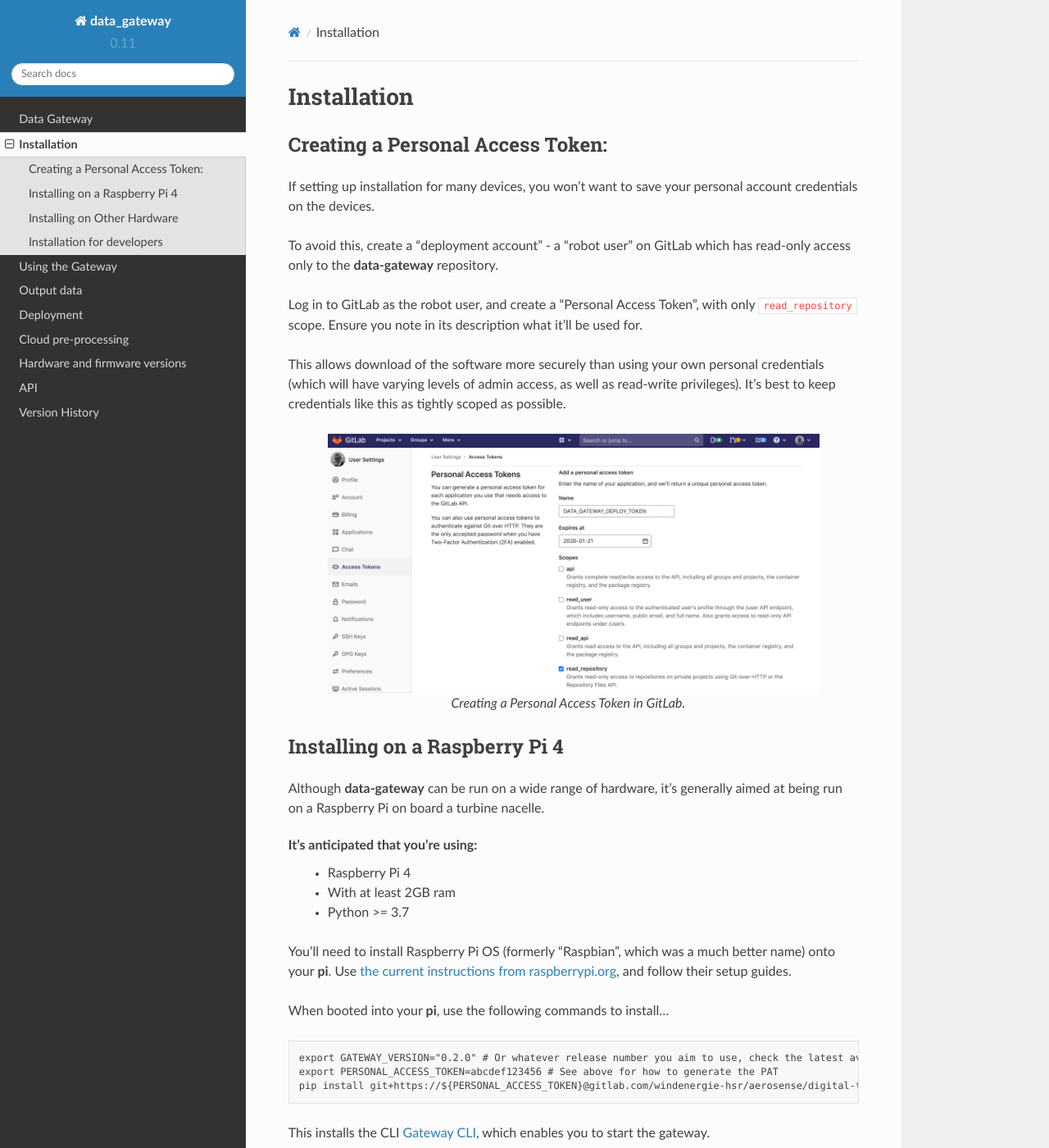
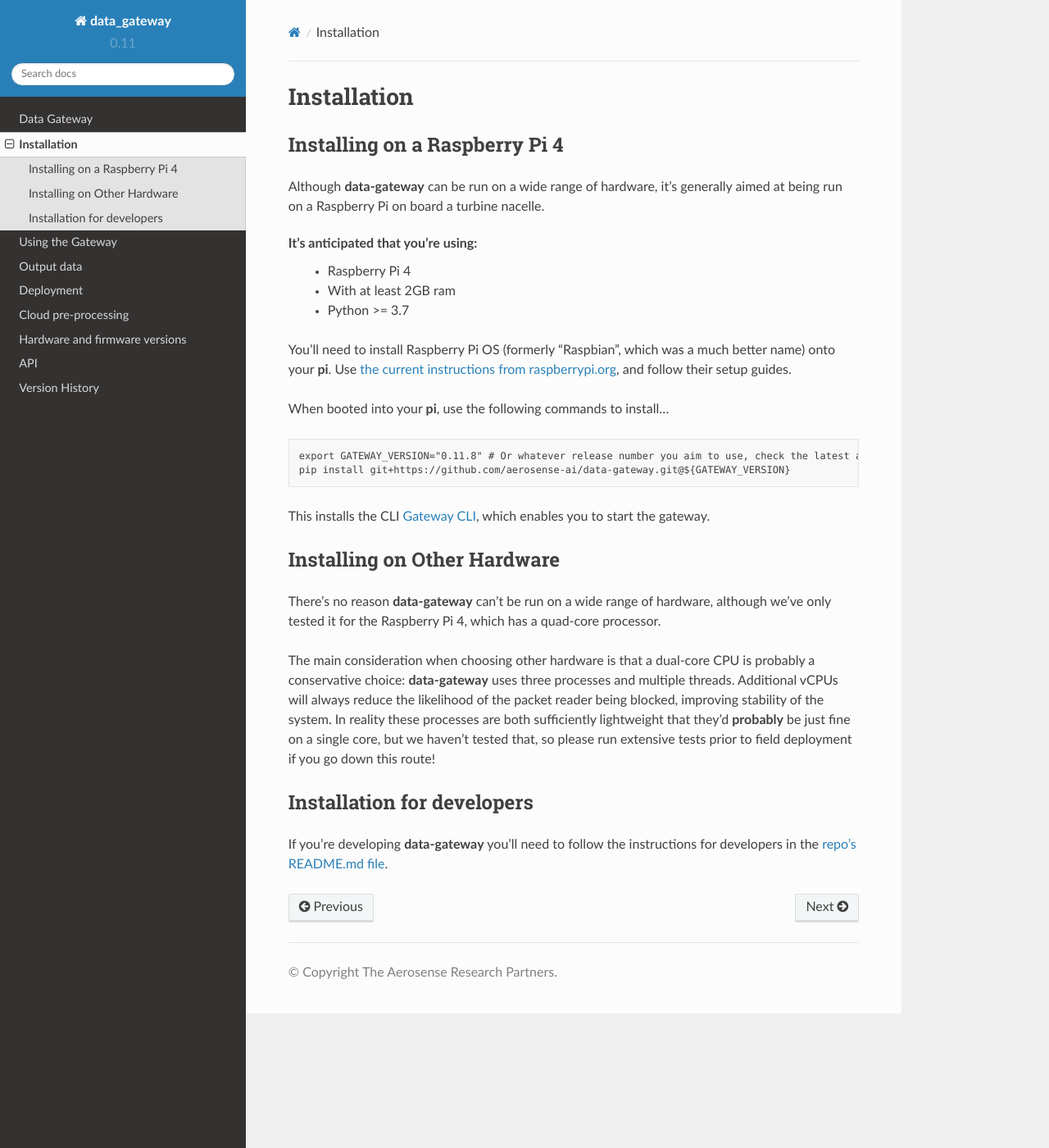
Before and after one commit to aerosense-ai/data-gateway, a Sphinx documentation site: the page built from docs/source/installation.rst, in a window 1280 px wide and 1400 px high. Shown: the whole window at 82% size. Built offline with Sphinx 7.4.7 and the Read the Docs theme 2.0.0, drawn with Linux system fonts in a browser that asks for light colours; pages that are not in the unit, such as notebooks, are missing from menus; some of the changed text lies outside the part shown.

Commit message:
DOC: Update README and installation documentation

```diff
--- a/docs/source/installation.rst
+++ b/docs/source/installation.rst
@@ -3,32 +3,6 @@
 ============
 Installation
 ============
-
-.. _creating_a_personal_access_token:
-
-Creating a Personal Access Token:
-=================================
-
-If setting up installation for many devices, you won't want to save your personal account credentials on the devices.
-
-To avoid this, create a "deployment account" - a "robot user" on GitLab which has read-only access only to the
-**data-gateway** repository.
-
-Log in to GitLab as the robot user, and create a "Personal Access Token", with only ``read_repository`` scope. Ensure
-you note in its description what it'll be used for.
-
-This allows download of the software more securely than using your own personal credentials (which will
-have varying levels of admin access, as well as read-write privileges). It's best to keep credentials like
-this as tightly scoped as possible.
-
-.. figure:: images/creating-a-personal-access-token.png
-    :width: 600px
-    :align: center
-    :figclass: align-center
-    :alt: Creating a personal access token in GitLab
-
-    Creating a Personal Access Token in GitLab.
-
 
 .. _installing_on_a_raspberry_pi:
 
@@ -50,16 +24,10 @@
 
 .. code-block::
 
-   export GATEWAY_VERSION="0.2.0" # Or whatever release number you aim to use, check the latest available on GitLab
-   export PERSONAL_ACCESS_TOKEN=abcdef123456 # See above for how to generate the PAT
-   pip install git+https://${PERSONAL_ACCESS_TOKEN}@gitlab.com/windenergie-hsr/aerosense/digital-twin/data-gateway@${GATEWAY_VERSION}
+   export GATEWAY_VERSION="0.11.8" # Or whatever release number you aim to use, check the latest available on GitHub
+   pip install git+https://github.com/aerosense-ai/data-gateway.git@${GATEWAY_VERSION}
 
 This installs the CLI :ref:`gateway_cli`, which enables you to start the gateway.
-
-.. ATTENTION::
-   For prototyping and early set-ups, you needn't bother creating a PAT. By omitting the
-   ``${PERSONAL_ACCESS_TOKEN_GITLAB}`` string from the above ``git clone`` command, you'll be prompted for
-   your own username and password, which will be used to fetch the code but won't be stored.
 
 
 .. _installing_on_other_hardware:
@@ -71,10 +39,10 @@
 Raspberry Pi 4, which has a quad-core processor.
 
 The main consideration when choosing other hardware is that a dual-core CPU is probably a conservative choice:
-**data-gateway** uses two threads. Additional vCPUs will always reduce the likelihood of the packet reader being blocked,
-improving stability of the system. In reality these processes are both sufficiently lightweight that they'd **probably**
-be just fine on a single core, but we haven't tested that, so please run extensive tests prior to field deployment if
-you go down this route!
+**data-gateway** uses three processes and multiple threads. Additional vCPUs will always reduce the likelihood of the
+packet reader being blocked, improving stability of the system. In reality these processes are both sufficiently
+lightweight that they'd **probably** be just fine on a single core, but we haven't tested that, so please run extensive
+tests prior to field deployment if you go down this route!
 
 
 .. _installation_for_developers:
@@ -83,4 +51,4 @@
 ===========================
 
 If you're developing **data-gateway** you'll need to follow the instructions for developers in the
-`repo's README.md file <https://gitlab.com/windenergie-hsr/aerosense/digital-twin/data-gateway/-/blob/main/README.md>`_.
+`repo's README.md file <https://github.com/aerosense-ai/data-gateway/blob/main/README.md>`_.
--- a/docs/source/version_history.rst
+++ b/docs/source/version_history.rst
@@ -7,4 +7,4 @@
 Version History
 ===============
 
-Version history can be found `here on GitLab <https://gitlab.com/windenergie-hsr/aerosense/digital-twin/data-gateway/-/tags>`_.
+Version history can be found `here on GitHub <https://github.com/aerosense-ai/data-gateway/releases>`_.
--- a/pyproject.toml
+++ b/pyproject.toml
@@ -1,6 +1,6 @@
 [tool.poetry]
 name = "data-gateway"
-version = "0.11.7"
+version = "0.11.8"
 repository = "https://github.com/aerosense-ai/data-gateway"
 description = "A data gateway that runs on-nacelle for relaying data streams from aerosense nodes to cloud."
 readme = "README.md"
```
Also changed, not shown: README.md (+39 -47 lines), docs/source/images/creating-a-personal-access-token.png (deleted).
